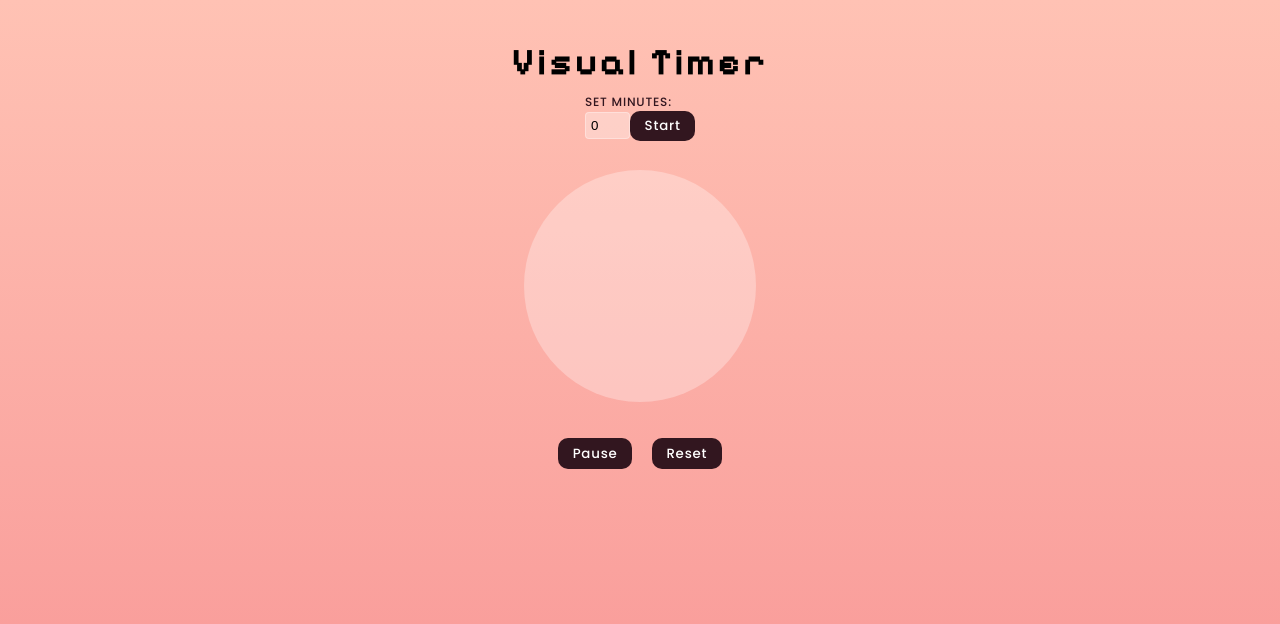
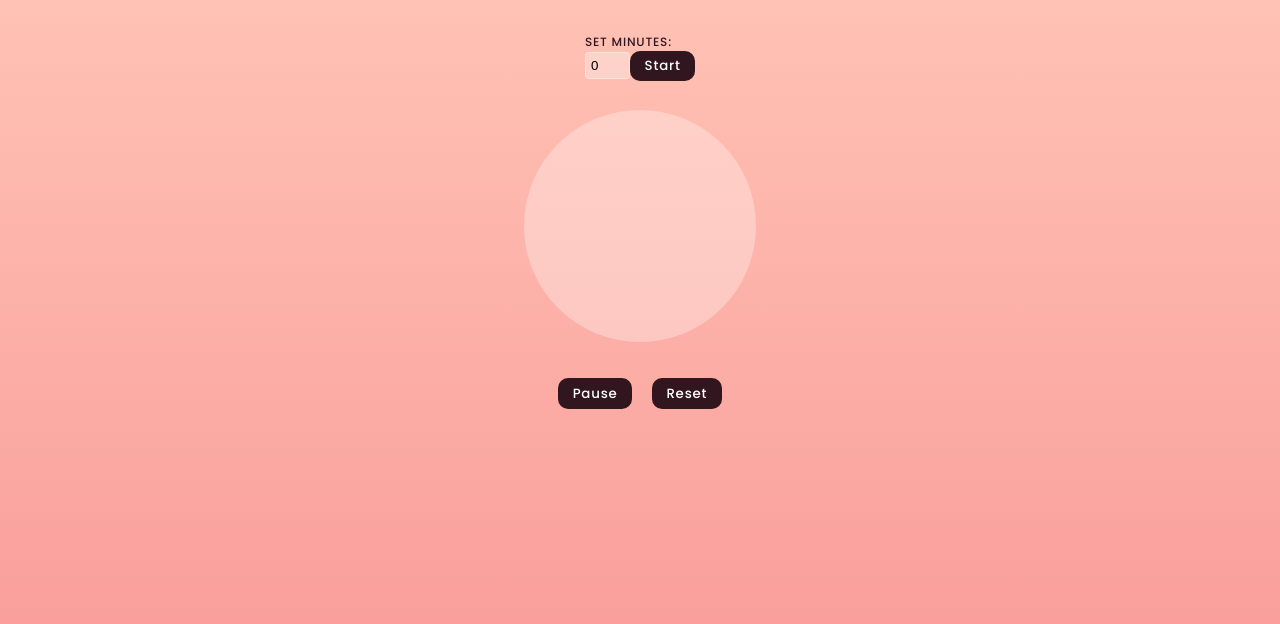
Before and after one commit to msunji/visual-timer, a Vue app: page / in a window 1280 px wide. Shown: the top 624 px of the page. Built offline with nearby package versions, Linux system fonts and the light colour scheme.

Commit message:
Remove header text

```diff
--- a/src/App.vue
+++ b/src/App.vue
@@ -53,10 +53,6 @@ const resetTimer = () => {
 
 <template>
   <div id="main-app">
-    <header>
-      <h1>Visual Timer</h1>
-    </header>
-
     <main>
       <div class="timer-container">
         <div class="timer-container__input">
```
